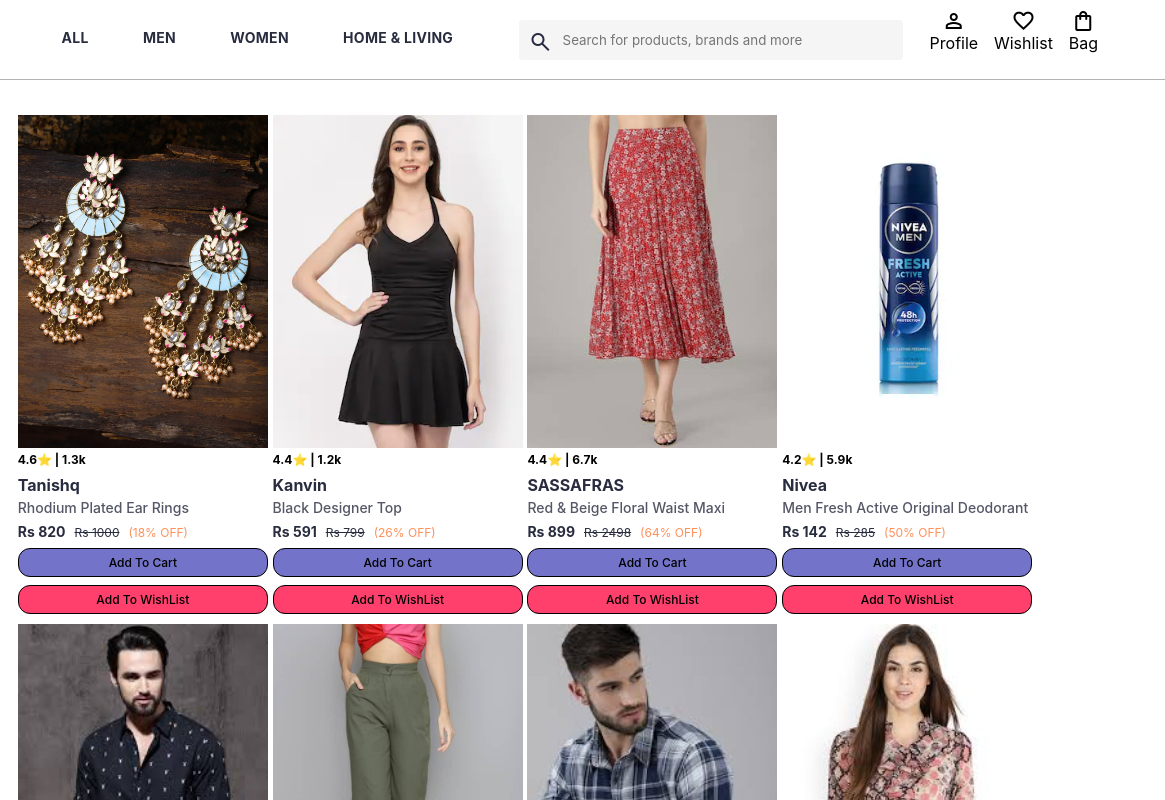
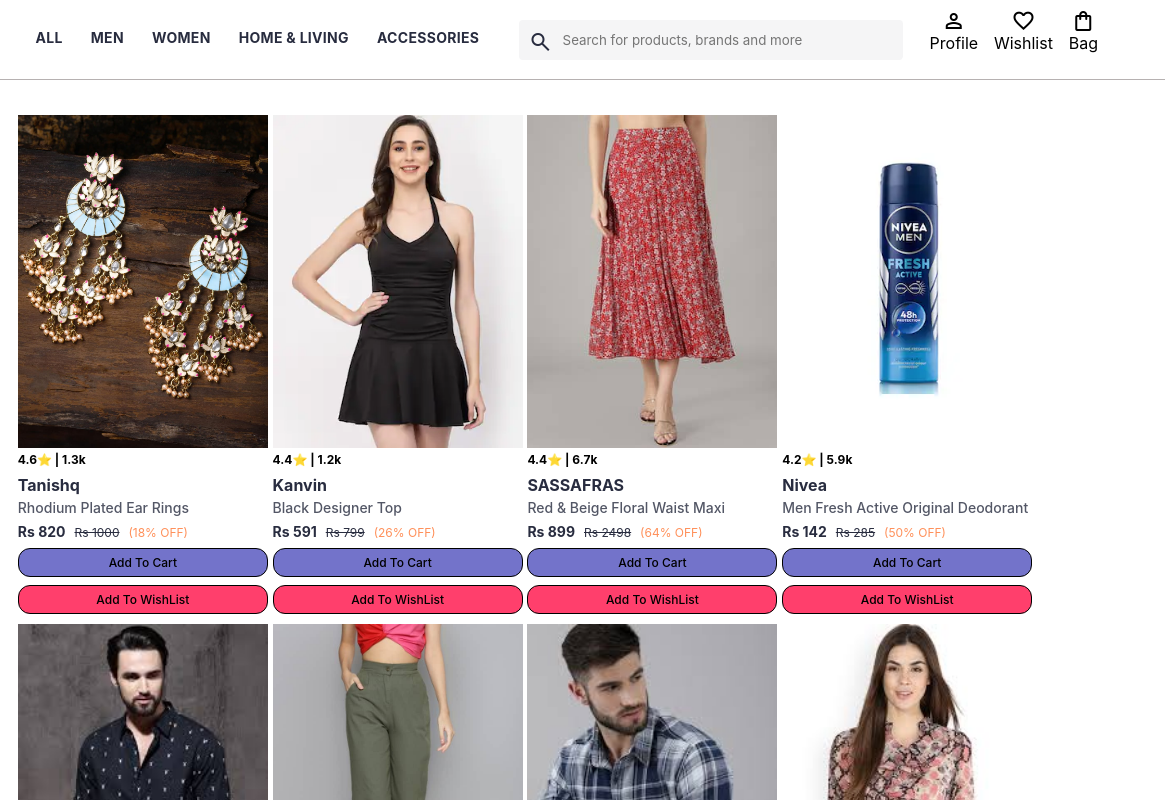
Before and after one commit to RAJAT123457/fashion-website--clone, a plain HTML site: page index.html in a window 1280 px wide. Shown: the top 800 px of the page, 115-1280 px from the left. Drawn offline with nearby package versions, Linux system fonts and the light colour scheme.

Commit message:
Update index.html

```diff
--- a/index.html
+++ b/index.html
@@ -15,6 +15,7 @@
            <a href="#", onclick="loading(),men()">men</a>
             <a href="#", onclick="loading(),women()">Women</a>
             <a href="#", onclick="loading(),home()">Home & Living</a>
+             <a href="#,onclick = "loading(), beauty()">Accessories</a>
 
         </nav>
         <div class="search_bar">
```
